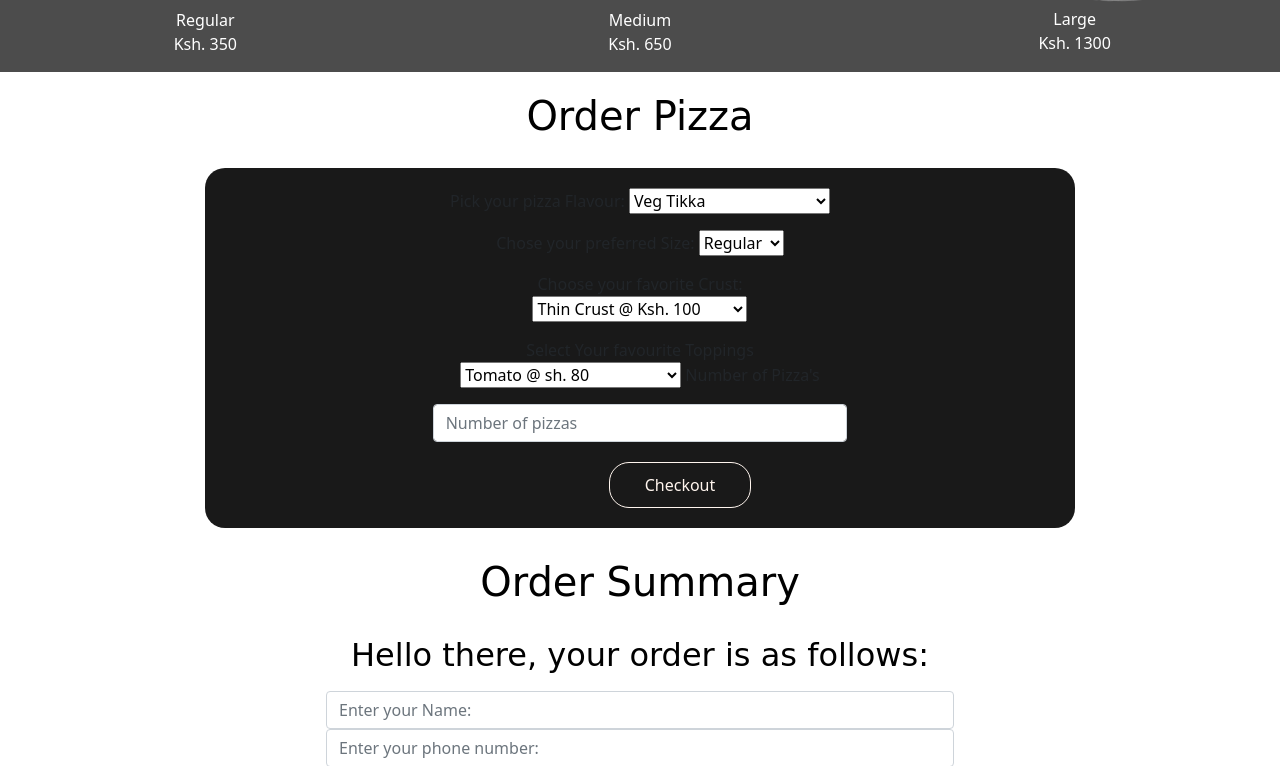
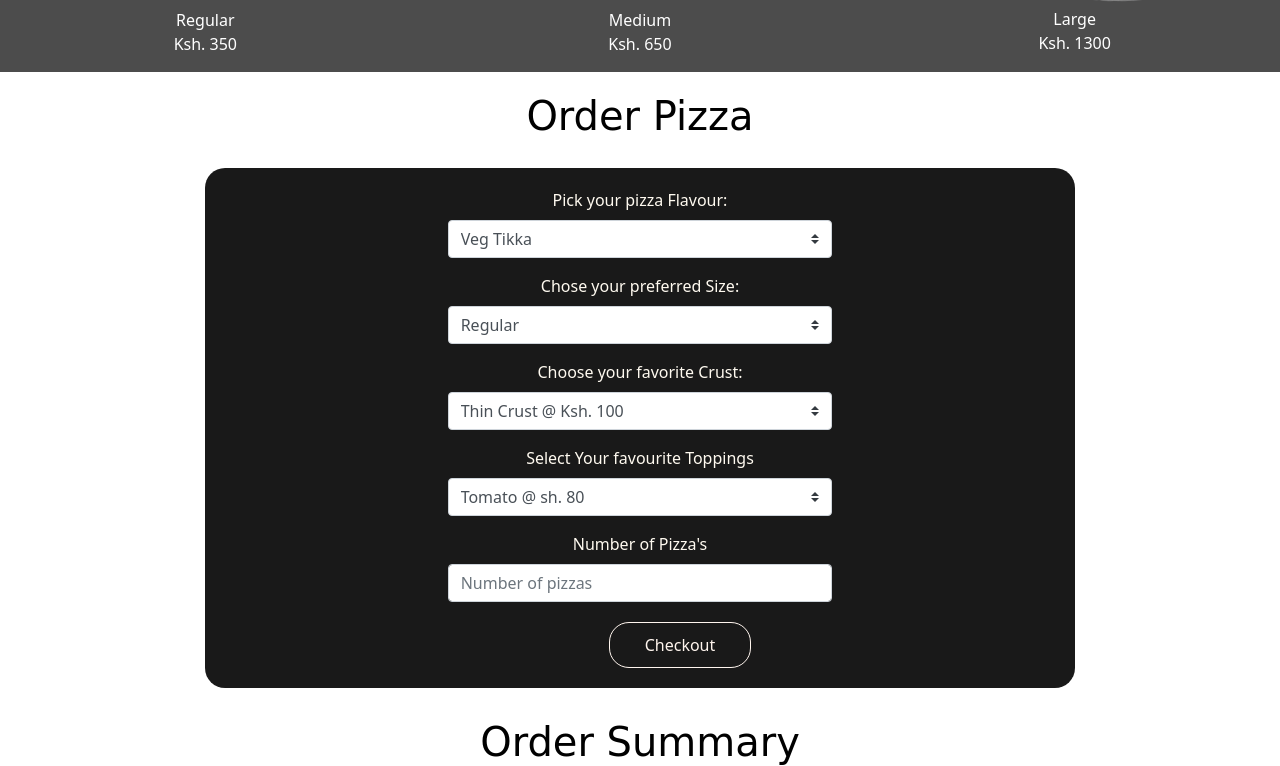
Before and after one commit to edwinmuriithi/Sonata-Pizza, a plain HTML site: page index.html in a window 1280 px wide. Shown: the part 2034-2800 px from the top of the page. Drawn offline with nearby package versions, Linux system fonts and the light colour scheme; files whose address does not match are found by name.

Commit message:
Update order form

```diff
--- a/css/style.css
+++ b/css/style.css
@@ -116,6 +116,10 @@ p {
     color: floralwhite;
 }
 
+label {
+    color: floralwhite;
+}
+
 p {
     text-align: center;
 }
--- a/index.html
+++ b/index.html
@@ -8,6 +8,8 @@
     <meta name='viewport' content='width=device-width, initial-scale=1'>
 
     <!-- CSS only -->
+    <!-- Bootstrap -->
+    <link rel="stylesheet" href="https://stackpath.bootstrapcdn.com/bootstrap/4.3.1/css/bootstrap.min.css">
     <!-- Wicked css -->
     <link rel="stylesheet" href="css/wickedcss.min.css">
     <!-- Animation css -->
```
